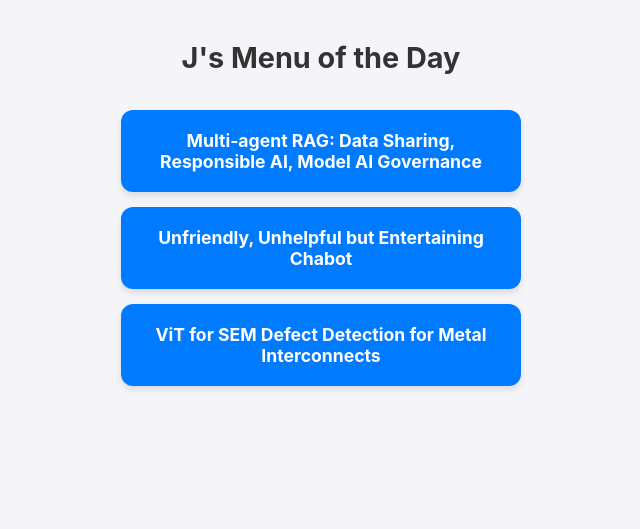
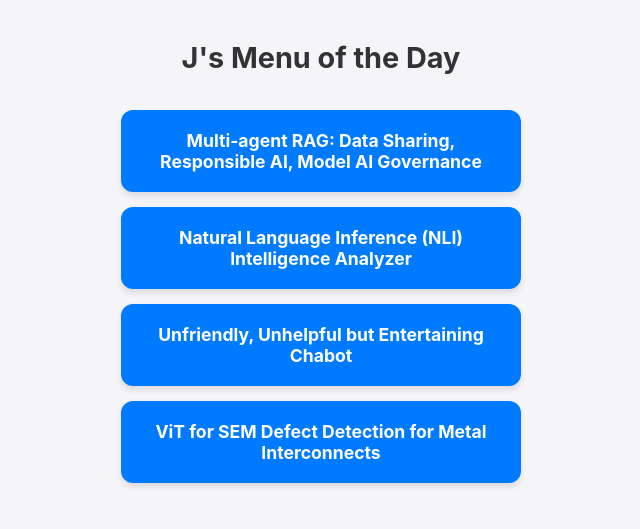
Before and after one commit to morinousagi/flask-app-on-render, a Flask app: page / in a window 1280 px wide. Shown: the top 529 px of the page, without its empty margins (319-959 px from the left). Run offline with Flask 3, Linux system fonts and the light colour scheme.

Commit message:
Add new app

```diff
--- a/app.py
+++ b/app.py
@@ -8,6 +8,7 @@ def index():
     # Define URLs
     links = {
         "rag": "https://huggingface.co/spaces/morinousagi/multiagent-rag-ai-governance",
+        "intel": "https://huggingface.co/spaces/morinousagi/nlp-intelligence-analyzer",
         "chatbot": "https://web-chat.global.assistant.watson.cloud.ibm.com/preview.html?region=jp-tok&integrationID=78ea9a0d-0044-4ebe-b6b2-7a8584e8a080&serviceInstanceID=5b98a954-462a-4f7c-b268-f13bf625c0bd",
         "vit": "https://huggingface.co/spaces/morinousagi/pytorch-vit-defect-detect"
     }
--- a/templates/index.html
+++ b/templates/index.html
@@ -10,6 +10,7 @@
     <div class="menu-container">
         <h1>J's Menu of the Day</h1>
         <a href="{{ links.rag }}" class="btn" target="_blank" rel="noopener noreferrer">Multi-agent RAG: Data Sharing, Responsible AI, Model AI Governance</a>
+        <a href="{{ links.intel }}" class="btn" target="_blank" rel="noopener noreferrer">Natural Language Inference (NLI) Intelligence Analyzer</a>
         <a href="{{ links.chatbot }}" class="btn" target="_blank" rel="noopener noreferrer">Unfriendly, Unhelpful but Entertaining Chabot</a>
         <a href="{{ links.vit }}" class="btn" target="_blank" rel="noopener noreferrer">ViT for SEM Defect Detection for Metal Interconnects</a>
     </div>
```
Also changed, not shown: README.md.
